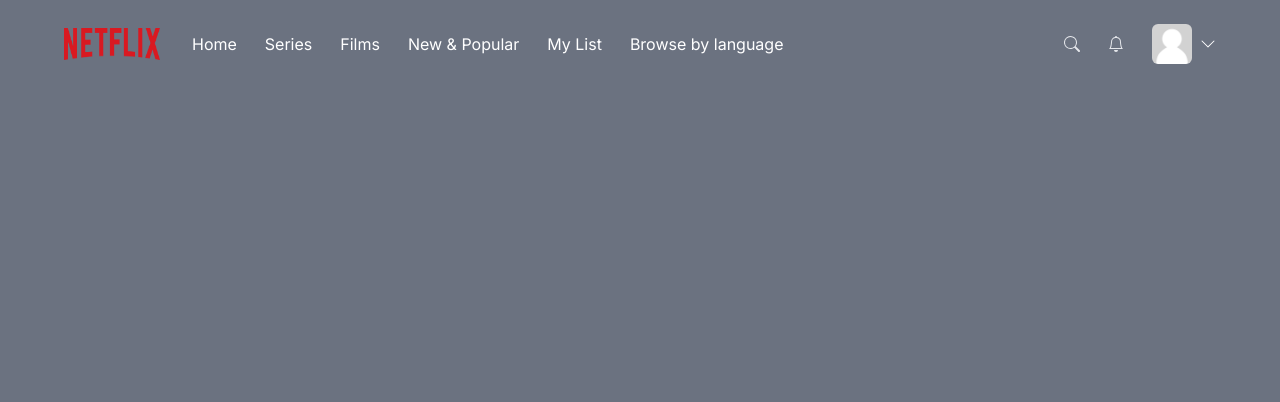
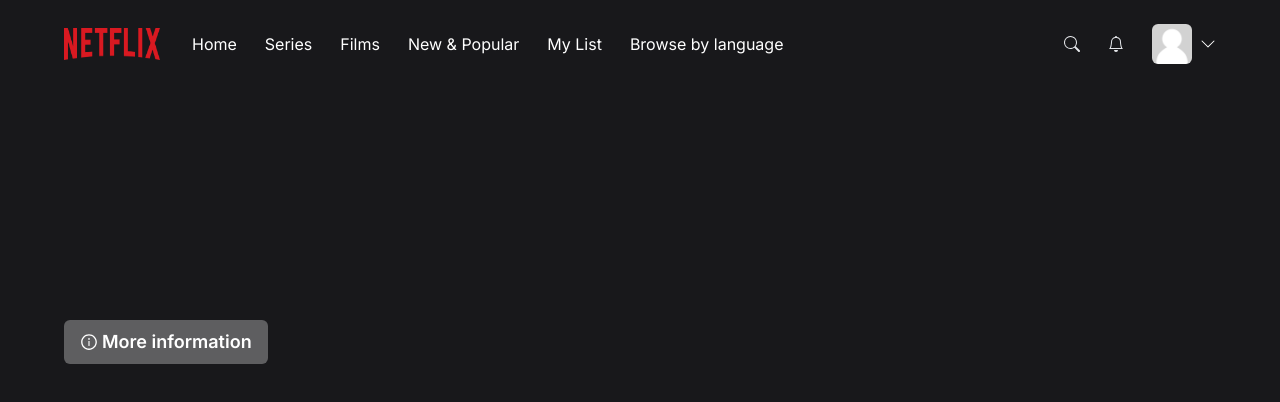
Before and after one commit to MHG1816/NetflixClone, a Next.js app: page / in a window 1280 px wide. Shown: the top 402 px of the page. Built offline with nearby package versions, Linux system fonts and the light colour scheme; no server answers; the database is empty.

Commit message:
billboard component

```diff
--- a/app/(site)/page.tsx
+++ b/app/(site)/page.tsx
@@ -1,18 +1,12 @@
 "use client";
 
+import Billboard from "../components/Billboard";
 import Navbar from "../components/navbar/Navbar";
 export default function Home() {
   return (
     <>
       <Navbar />
-        <div className="bg-gray-500">
-        <div className="h-96"></div>
-        <div className="h-96"></div>
-        <div className="h-96"></div>
-        <div className="h-96"></div>
-        <div className="h-96"></div>
-        <div className="h-96"></div>
-      </div>
+      <Billboard />
     </>
   )
 }
--- a/app/api/random/route.ts
+++ b/app/api/random/route.ts
@@ -2,7 +2,7 @@
 
 import prismadb from "@/app/lib/prismadb";
 
-export default async function GET() {
+export async function GET() {
     try{
         const movieCount = await prismadb.movie.count();
         const randomIndex = Math.floor(Math.random() * movieCount)
@@ -12,6 +12,8 @@
             skip: randomIndex
         });
 
+        console.log(randomMovies)
+
 
         return NextResponse.json(randomMovies[0])
     } catch (error) {
--- /dev/null
+++ b/app/components/Billboard.tsx
@@ -0,0 +1,78 @@
+"use client";
+
+import useBillBoard from "../hooks/useBillboard";
+import { AiOutlineInfoCircle } from "react-icons/ai";
+const Billboard = () => {
+  const { data } = useBillBoard();
+  return (
+    <div className="relative h-[56.25vw]">
+        <video
+            src={data?.videoUrl}
+            poster={data?.thumbnailUrl}
+            autoPlay
+            muted
+            loop
+            className="w-full h-full object-cover brightness-[60%]"
+        />
+        <div className="absolute top-[30%] md:top-[40%] ml-4 md:ml-16">
+            <p className="
+                text-white
+                text-xl
+                md:text-5xl
+                h-full w-[50%]
+                lg:text-6xl
+                font-bold
+                drop-shadow-xl
+            ">
+                {data?.title}
+            </p>
+            <p className="
+                text-white
+                text-sm
+                md:text-lg
+                mt-3
+                md:mt-8
+                w-[90%]
+                md:w-[80%]
+                lg:w-[50%]
+                drop-shadow-xl
+            ">
+                {data?.description}
+            </p>
+            <div className="
+                flex
+                flex-row
+                items-center
+                mt-3
+                md:mt-4
+                gap-3
+            ">
+                <button className="
+                    bg-white
+                    text-white
+                    bg-opacity-30
+                    rounded-md
+                    py-1
+                    md:py-2
+                    px-2
+                    md:px-4
+                    w-auto
+                    text-xs
+                    lg:text-lg
+                    font-semibold
+                    flex
+                    flex-row
+                    items-center
+                    hover:bg-opacity-20
+                    transition
+                ">
+                    <AiOutlineInfoCircle className="mr-1"/>
+                    More information
+                </button>
+            </div>
+        </div>
+    </div>
+  )
+}
+
+export default Billboard
```
Also changed, not shown: 1 other file (tests, documents, lock files or other folders).
